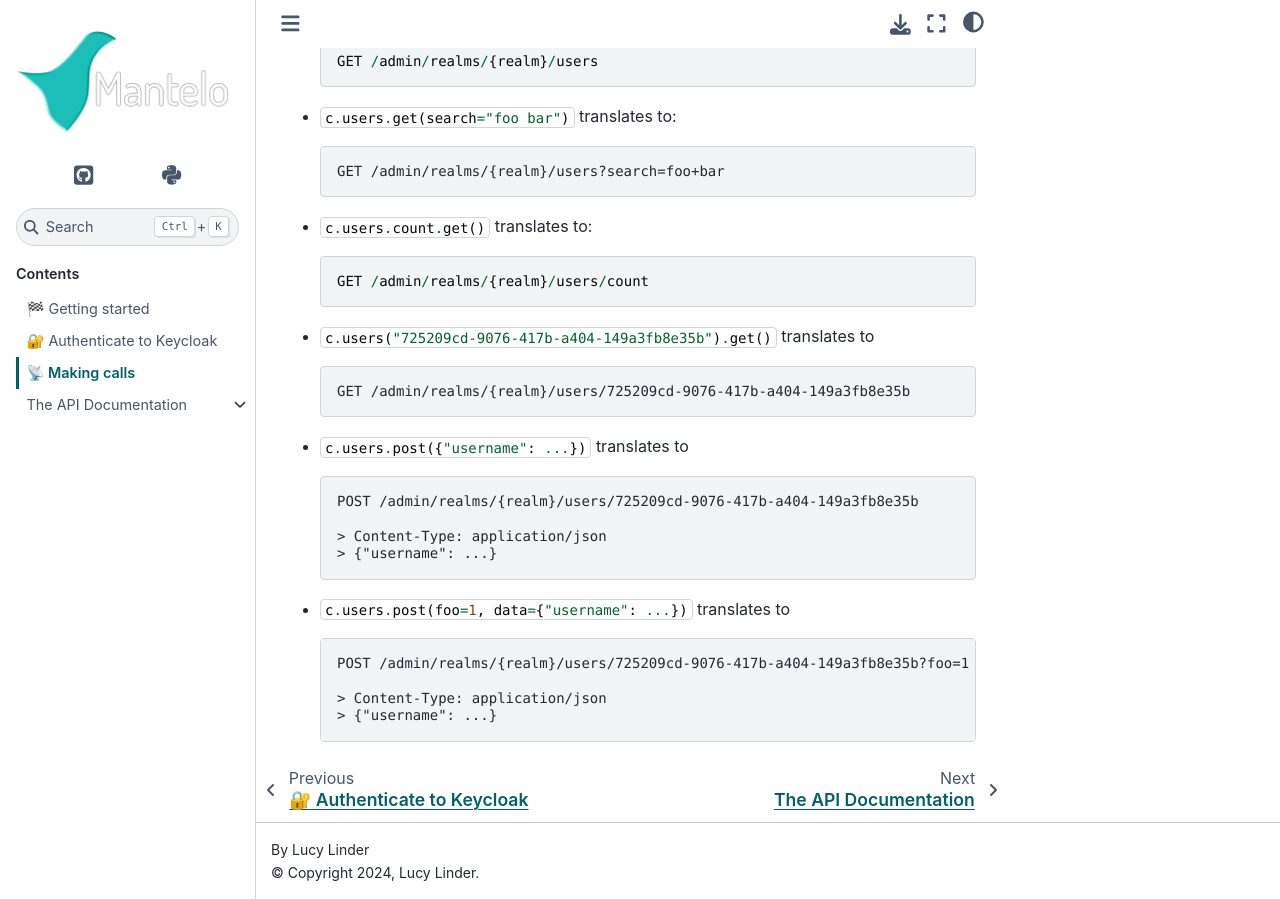
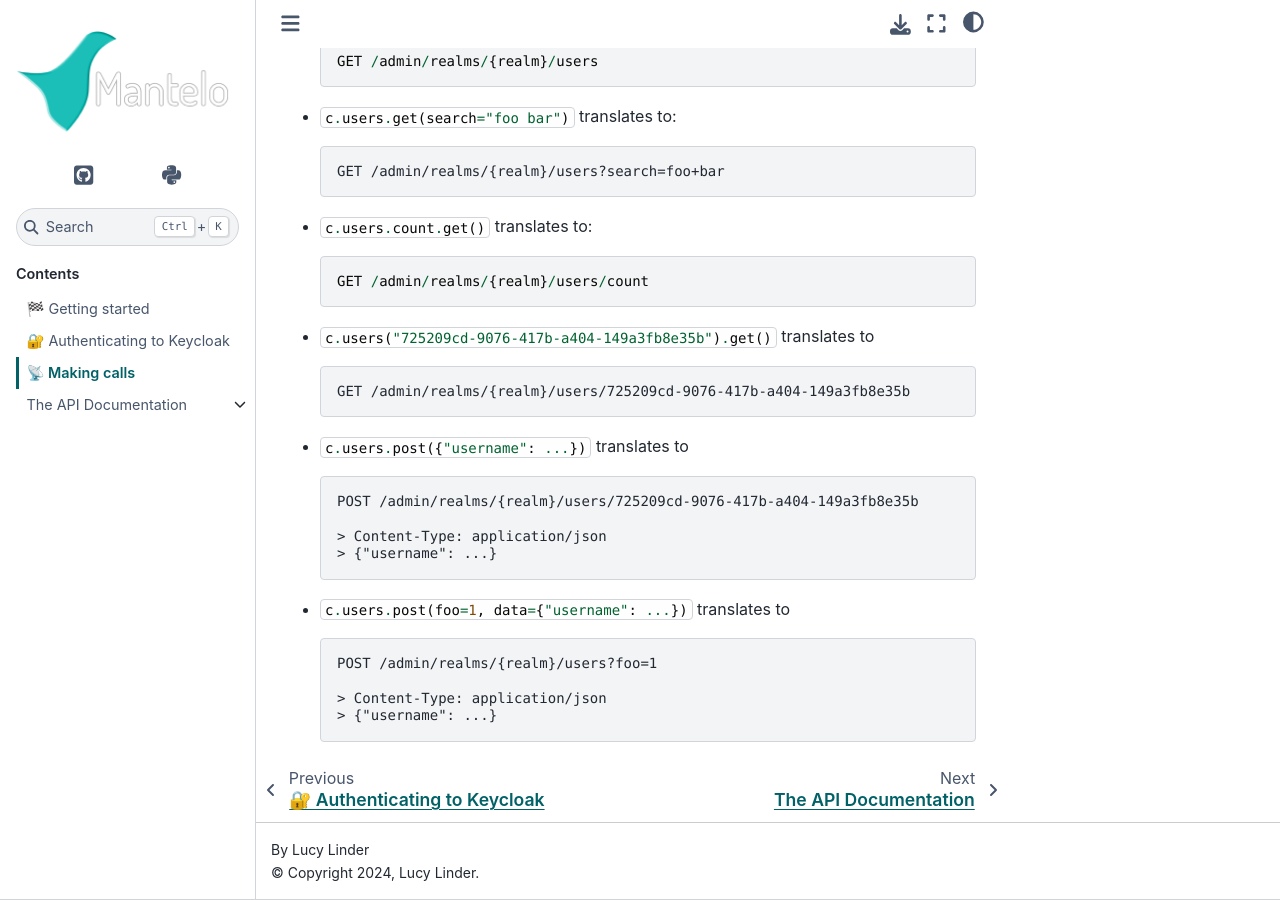
Before and after one commit to derlin/mantelo, a Sphinx documentation site: the page built from docs/02-making-calls.rst, in a window 1280 px wide and 900 px high, scrolled down 801 px. Built offline with Sphinx 7.4.7 and the Sphinx Book theme 1.1.4, drawn with Linux system fonts in a browser that asks for light colours; pages that are not in the unit, such as notebooks, are missing from menus; the version number could not be read and is left out.

Commit message:
chore: fix some typos

```diff
--- a/docs/01-authentication.rst
+++ b/docs/01-authentication.rst
@@ -5,8 +5,8 @@
 
 .. _authentication:
 
-🔐 Authenticate to Keycloak
-===========================
+🔐 Authenticating to Keycloak
+==============================
 
 To authenticate to Keycloak, you can either use a username+password, or client credentials (client
 ID+client secret, also known as service account).
--- a/docs/02-making-calls.rst
+++ b/docs/02-making-calls.rst
@@ -66,7 +66,7 @@ To better understand, here are some examples of URL mapping (``c`` is the
 
   .. code-block:: none
 
-    POST /admin/realms/{realm}/users/725209cd-9076-417b-a404-149a3fb8e35b?foo=1
+    POST /admin/realms/{realm}/users?foo=1
 
     > Content-Type: application/json
     > {"username": ...}
```
Also changed, not shown: README.md (+1 -1 lines).
